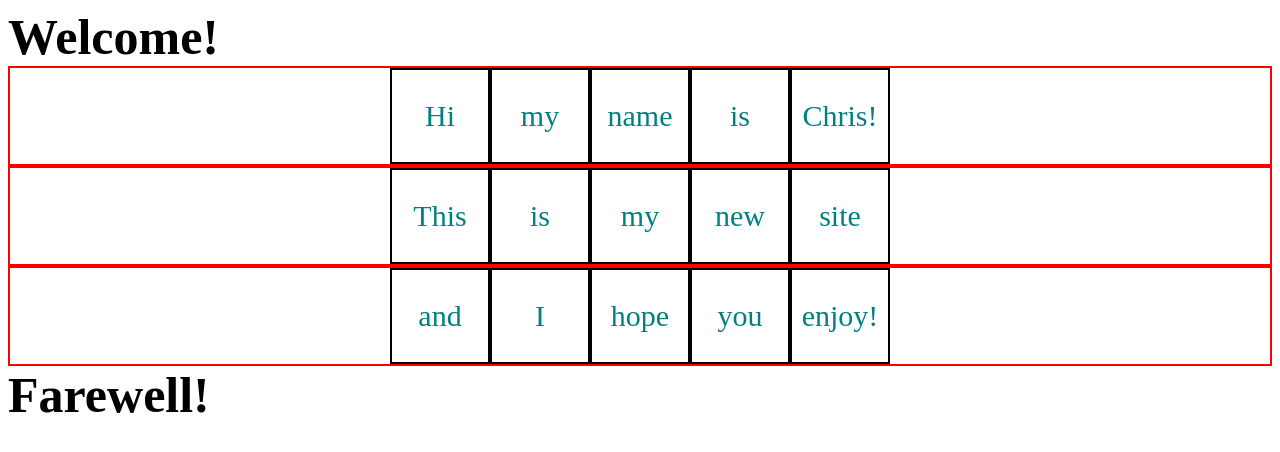
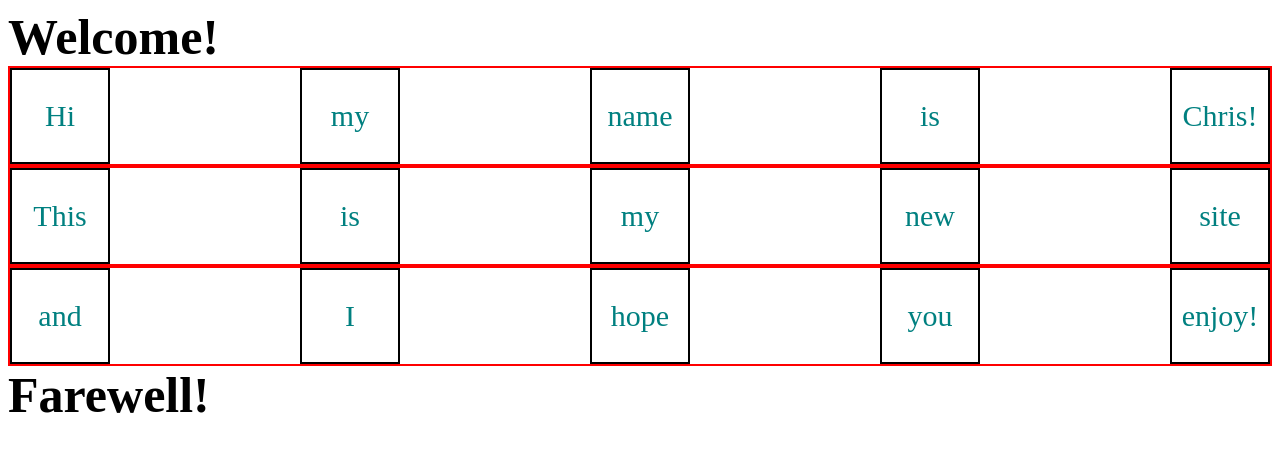
Before and after one commit to ColladoCoding/FES-Flexbox, a plain HTML site: page Index.html in a window 1280 px wide. Drawn offline with Linux system fonts and the light colour scheme.

Commit message:
Update Style.css

```diff
--- a/Style.css
+++ b/Style.css
@@ -3,12 +3,12 @@
 }
 
 .container {
-    width: 50^;
+    width: 25^;
     height: 100px;
     border: 2px solid red;
     display: flex;
-    justify-content: center;
-    Align-items: stretch;
+    justify-content: space-between;
+    align-items: stretch;
 }
 
 .box {
```
